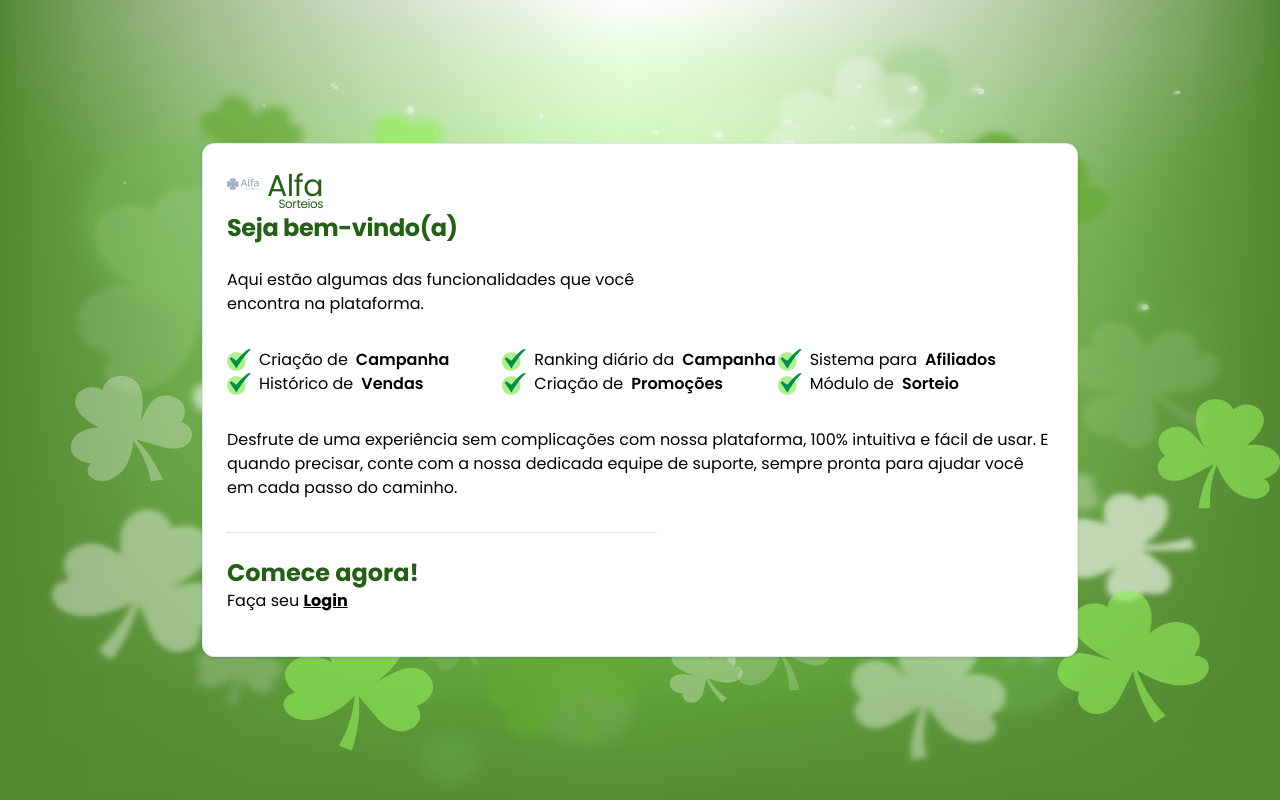
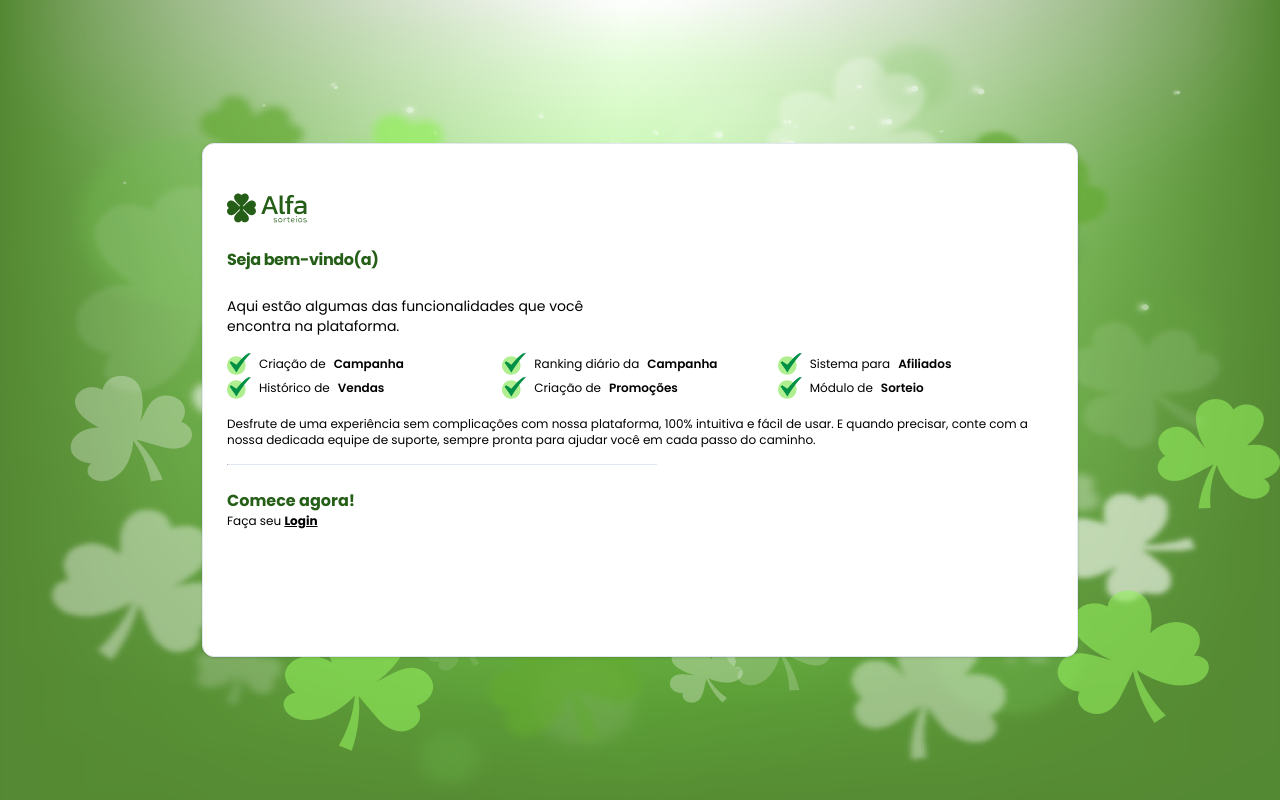
Before and after one commit to developerJR7/AlfaSorteioSite, a React (Vite) app: page / in a window 1280 px wide. Built offline with nearby package versions, Linux system fonts and the light colour scheme.

Commit message:
nova build

```diff
--- a/src/components/layouts/card/cardforlogin.tsx
+++ b/src/components/layouts/card/cardforlogin.tsx
@@ -25,21 +25,15 @@ export const CardForLogin: React.FC<ICardForLogin> = ({
   return (
     <Card className="flex w-[498px] max-w-[884px] flex-col items-center rounded-2xl border-none bg-white px-4 py-2 transition-all">
       <CardHeader>
-        <CardTitle className="mb-2 flex justify-between">
-          <div className="flex flex-col items-start gap-2">
-            <span className="text-shadow-4x  text-center text-3xl font-semibold text-colorPrimary-500">
+        <CardTitle className="mb-2 flex items-start justify-between">
+          <div className="flex flex-col items-start gap-2 ">
+            <span className="text-shadow-4x  text-center text-xl font-semibold text-colorPrimary-500">
               {title}
             </span>
-            <span className="text-shadow-4x text-lg font-light ">{option}</span>
+            <span className="text-shadow-4x text-base font-light ">{option}</span>
           </div>
           <div className="flex items-start gap-2">
-            <Logo className="size-8 fill-[#A0AEC0]" />
-            <h2 className="font-kanit m-0 flex  flex-col items-end p-0 text-3xl font-normal text-[#255E17] opacity-100">
-              Alfa
-              <span className="font-hubballi mt-[-8px] text-xs font-normal">
-                Sorteios
-              </span>
-            </h2>
+            <Logo className="w-20 fill-[#255E17]" />
           </div>
         </CardTitle>
       </CardHeader>
--- a/src/pages/Auth/index.tsx
+++ b/src/pages/Auth/index.tsx
@@ -33,34 +33,28 @@ const Welcome: React.FC = () => {
           <CardTitle>
             <div className="flex items-center gap-2">
               <div className="flex items-start gap-2">
-                <IconLeafClover className="size-8 fill-[#A0AEC0]" />
-                <h2 className="font-kanit m-0 flex  flex-col items-end p-0 text-3xl font-normal text-[#255E17] opacity-100">
-                  Alfa
-                  <span className="font-hubballi mt-[-8px] text-xs font-normal">
-                    Sorteios
-                  </span>
-                </h2>
+                <IconLeafClover className="size-20 fill-[#255E17]" />
               </div>
             </div>
-            <p className="font-Helvetica text-2xl font-bold text-[#255E17]">
+            <p className="font-Helvetica text-base font-bold text-[#255E17]">
               Seja bem-vindo(a)
             </p>
           </CardTitle>
         </CardHeader>
-        <CardContent className="flex flex-col justify-between gap-8">
-          <p className="font-Helvetica w-6/12 text-base font-normal text-black">
+        <CardContent className="flex flex-col justify-between gap-4">
+          <p className="font-Helvetica w-6/12 text-sm font-normal text-black">
             Aqui estão algumas das funcionalidades que você encontra na plataforma.
           </p>
           <div className="grid grid-cols-3 grid-rows-2">
             {CorrectPhase.map(({ text, title }) => (
               <div className="flex items-center justify-start gap-2">
                 <IconCorrectSign color="#A0AEC0" size={24} />
-                <span className=" text-base font-normal text-black">{text}</span>
-                <span className=" text-base font-semibold  text-black">{title}</span>
+                <span className=" text-xs font-normal text-black">{text}</span>
+                <span className=" text-xs font-semibold  text-black">{title}</span>
               </div>
             ))}
           </div>
-          <p className="text-base font-normal  text-black">
+          <p className="text-xs font-normal  text-black">
             Desfrute de uma experiência sem complicações com nossa plataforma, 100%
             intuitiva e fácil de usar. E quando precisar, conte com a nossa dedicada
             equipe de suporte, sempre pronta para ajudar você em cada passo do
@@ -69,10 +63,10 @@ const Welcome: React.FC = () => {
           <Separator className=" w-[52%] border-l border-[#A0AEC0]" />
         </CardContent>
         <CardFooter className="flex flex-col items-start">
-          <p className="font-Helvetica text-2xl font-bold  text-[#255E17]">
+          <p className="font-Helvetica text-base font-bold  text-[#255E17]">
             Comece agora!
           </p>
-          <p className=" text-base font-normal  text-black">
+          <p className=" text-xs font-normal  text-black">
             Faça seu{' '}
             <button className="font-bold text-black underline" onClick={handleLogin}>
               Login
--- a/src/pages/Login/index.tsx
+++ b/src/pages/Login/index.tsx
@@ -65,8 +65,8 @@ const Welcome: React.FC = () => {
         <img
           src={MeninaAlfaSorteios}
           alt="foto da menina alfa sorteios"
-          height={629}
-          width={474}
+          height={300}
+          width={320}
         />
       </div>
       <div className="flex h-dvh w-3/5 items-center justify-center bg-white">
```
